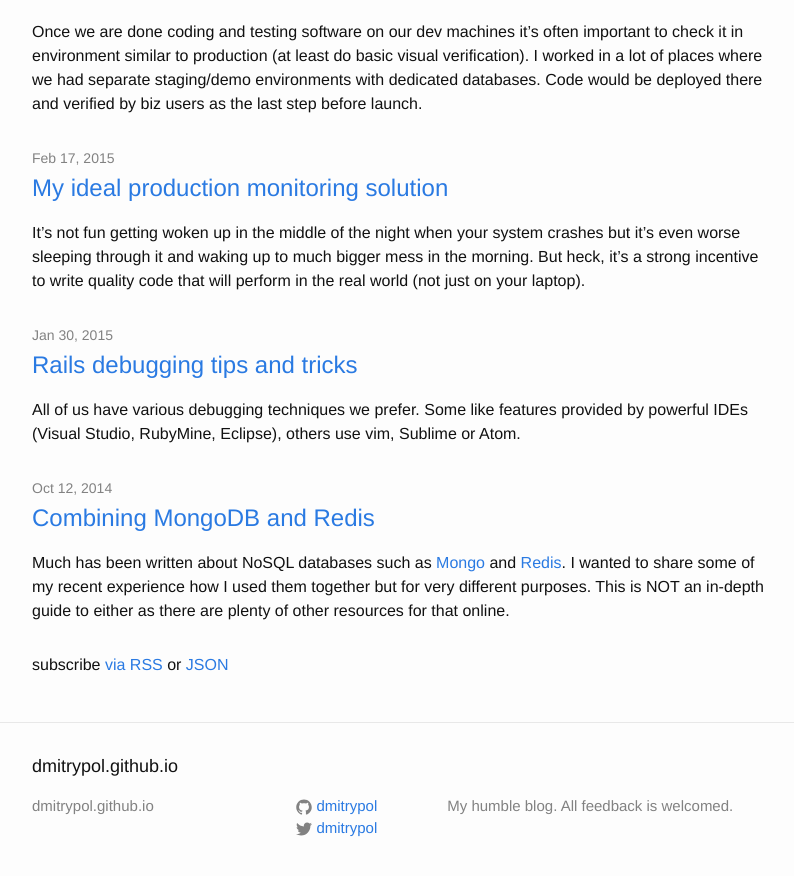
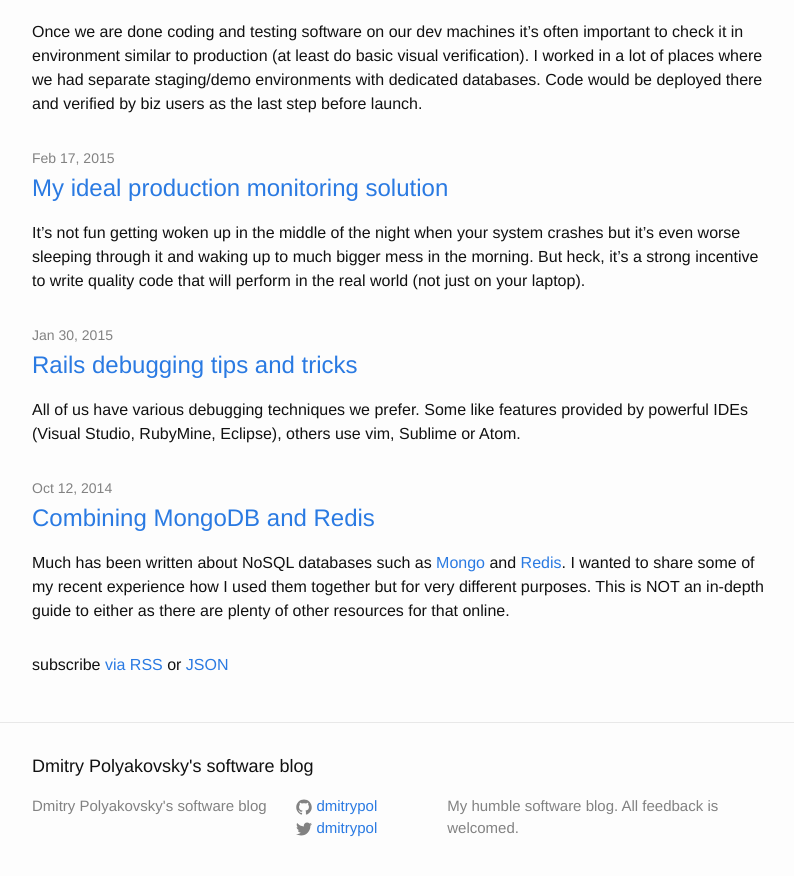
Before and after one commit to dmitrypol/dmitrypol.github.io, a Jekyll site: the page built from index.html, in a window 1280 px wide and 900 px high, scrolled down 8264 px. Shown: the top 876 px of the window, without its empty margins (238-1032 px from the left). Built offline with Jekyll 4.4.1, drawn with Linux system fonts in a browser that asks for light colours; comment, search, counter and statistics services are not loaded; some of the changed text lies outside the part shown.

Commit message:
seo tweaks

```diff
--- a/_config.yml
+++ b/_config.yml
@@ -1,12 +1,18 @@
 # Site settings
-title: dmitrypol.github.io
+title: Dmitry Polyakovsky's software blog
 email:
 description: > # this means to ignore newlines until "baseurl:"
-  My humble blog.  All feedback is welcomed.
+  My humble software blog.  All feedback is welcomed.
 baseurl: "" # the subpath of your site, e.g. /blog/
 url: "http://dmitrypol.github.io" # the base hostname & protocol for your site
 twitter_username: dmitrypol
 github_username:  dmitrypol
+
+# seo settings
+twitter:
+  username: dmitrypol
+author:
+  twitter: dmitrypol
 
 # Build settings
 markdown: kramdown
--- a/_includes/share.html
+++ b/_includes/share.html
@@ -22,8 +22,7 @@
 <a href="https://www.linkedin.com/shareArticle?mini=true&url={{ site.url }}{{ page.url }}&title={{ page.title }}&summary={{ page.description }}&source=webjeda" onclick="window.open(this.href, 'mywin',
 'left=20,top=20,width=500,height=500,toolbar=1,resizable=0'); return false;" ><i class="fa fa-linkedin fa share-button"> linkedin</i></a>
 
-<!-- <a href="mailto:?subject={{ page.title }}&amp;body=Check out this site {{ site.url }}{{ page.url }}"><i class="fa fa-envelope fa share-button"> email</i></a>
- -->
+<a href="mailto:?subject={{ page.title }}&amp;body=Check out this site {{ site.url }}{{ page.url }}"><i class="fa fa-envelope fa share-button"> email</i></a>
 
 </div>
 <br>
```
